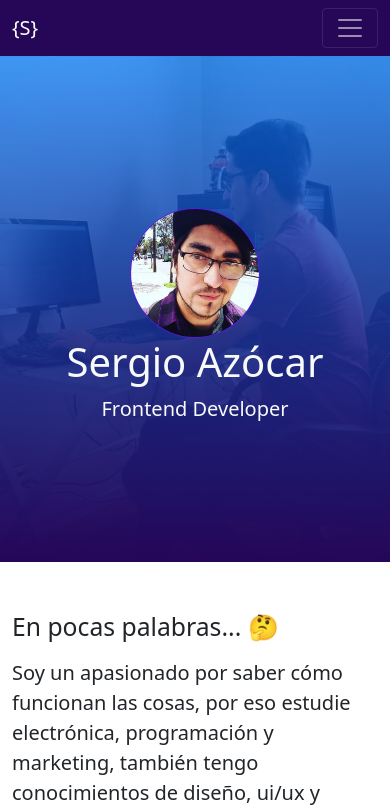
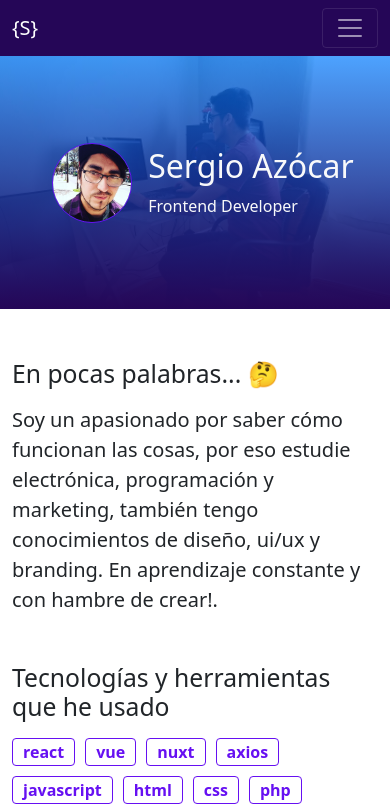
Before and after one commit to sergioazoc/sergioazoc, a Nuxt app: page / in a window 390 px wide. Shown: the top 812 px of the page. Built offline with nearby package versions, Linux system fonts and the light colour scheme.

Commit message:
edit header

```diff
--- a/layouts/default.vue
+++ b/layouts/default.vue
@@ -59,18 +59,18 @@
       </div>
     </nav>
     <header class="header">
-      <div class="header__cover d-flex justify-content-center align-items-center text-light flex-column flex-sm-row">
+      <div class="header__cover d-flex justify-content-center align-items-center text-light flex-row">
         <img
         src="~/assets/img/sergio-azocar.jpg"
         alt="Sergio Azócar"
-        class="header__img border border-primary rounded-circle">
-        <div class="ml-sm-4">
+        class="header__img border border-primary rounded-circle mx-3 mx-sm-4">
+        <div>
           <h1 class="header__title display-4">
             Sergio Azócar
           </h1>
-          <p class="header__subtitle lead">
+          <span class="header__subtitle lead">
             Frontend Developer
-          </p>
+          </span>
         </div>
       </div>
     </header>
@@ -107,7 +107,7 @@ $body-bg: #250657;
   height: 1rem;
 }
 .header{
-  height: 60vh;
+  height: 30vh;
   background-image: url("../assets/img/fondo-header-sergioazoc.jpg");
   background-size: cover;
   background-position: 50% 32%;
@@ -115,10 +115,10 @@ $body-bg: #250657;
 .header__cover{
   height: 100%;
   background: $color linear-gradient(0deg, $body-bg, $color) repeat-x;
-  img{
-    height: 130px;
-    width: 130px;
-  }
+}
+.header__img{
+  height: 130px;
+  width: 130px;
 }
 .nav-link.nuxt-link-exact-active.nuxt-link-active{
   color: #ffffff;
@@ -126,17 +126,17 @@ $body-bg: #250657;
 .navbar-dark .navbar-nav .nav-link:hover, .navbar-dark .navbar-nav .nav-link:focus{
   color: #ffffff;
 }
-@media (max-width: 575.98px){
+@media (max-width: 400px){
   .header__img{
-    margin-top: 30px;
-    height: 100px;
-    width: 100px;
+    margin-left: 10px;
+    height: 80px;
+    width: 80px;
   }
   .header__title{
-    font-size: 2.5rem;
+    font-size: 2rem;
   }
   .header__subtitle{
-    text-align: center;
+    font-size: 1rem;
   }
 }
 .footer{
```
